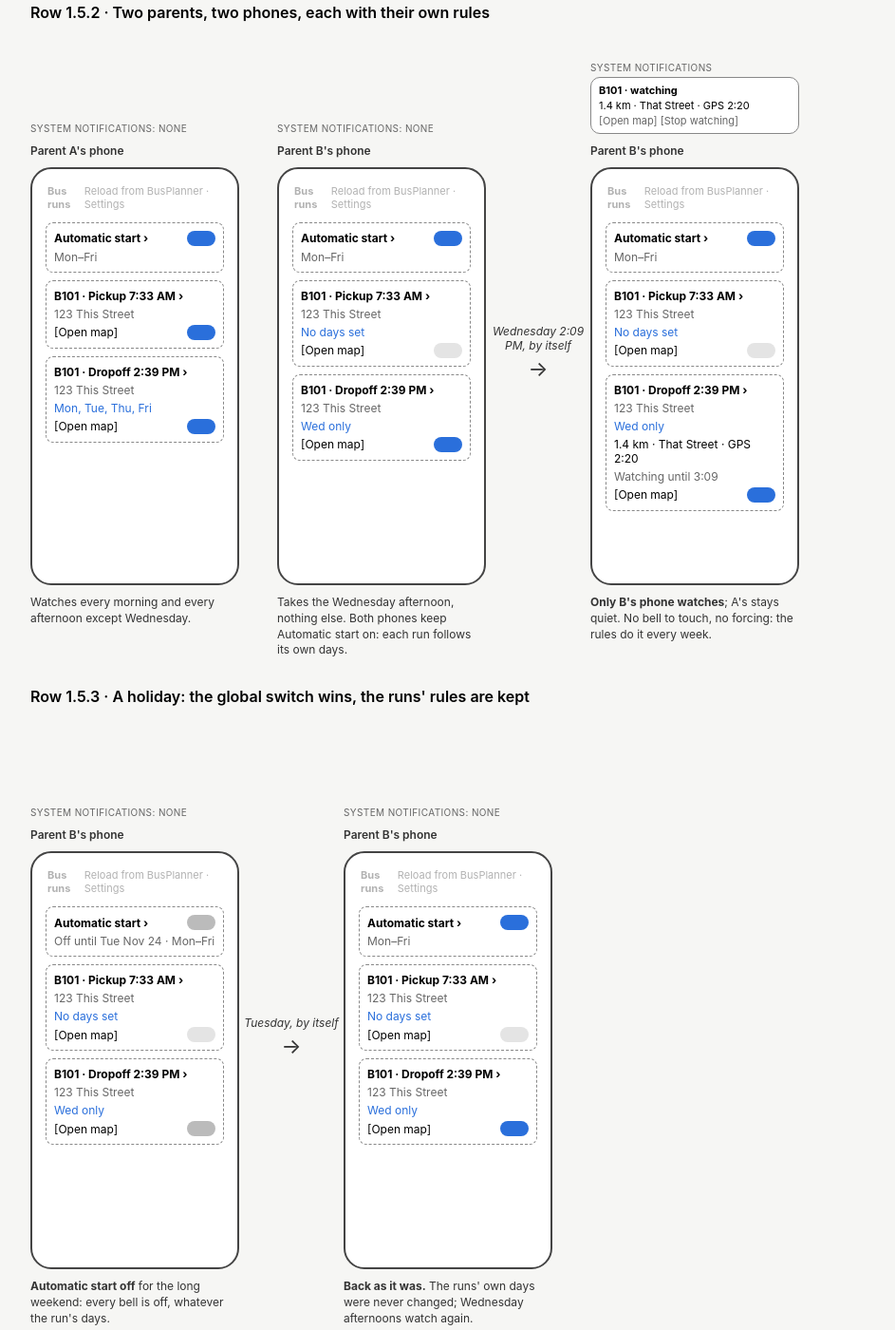
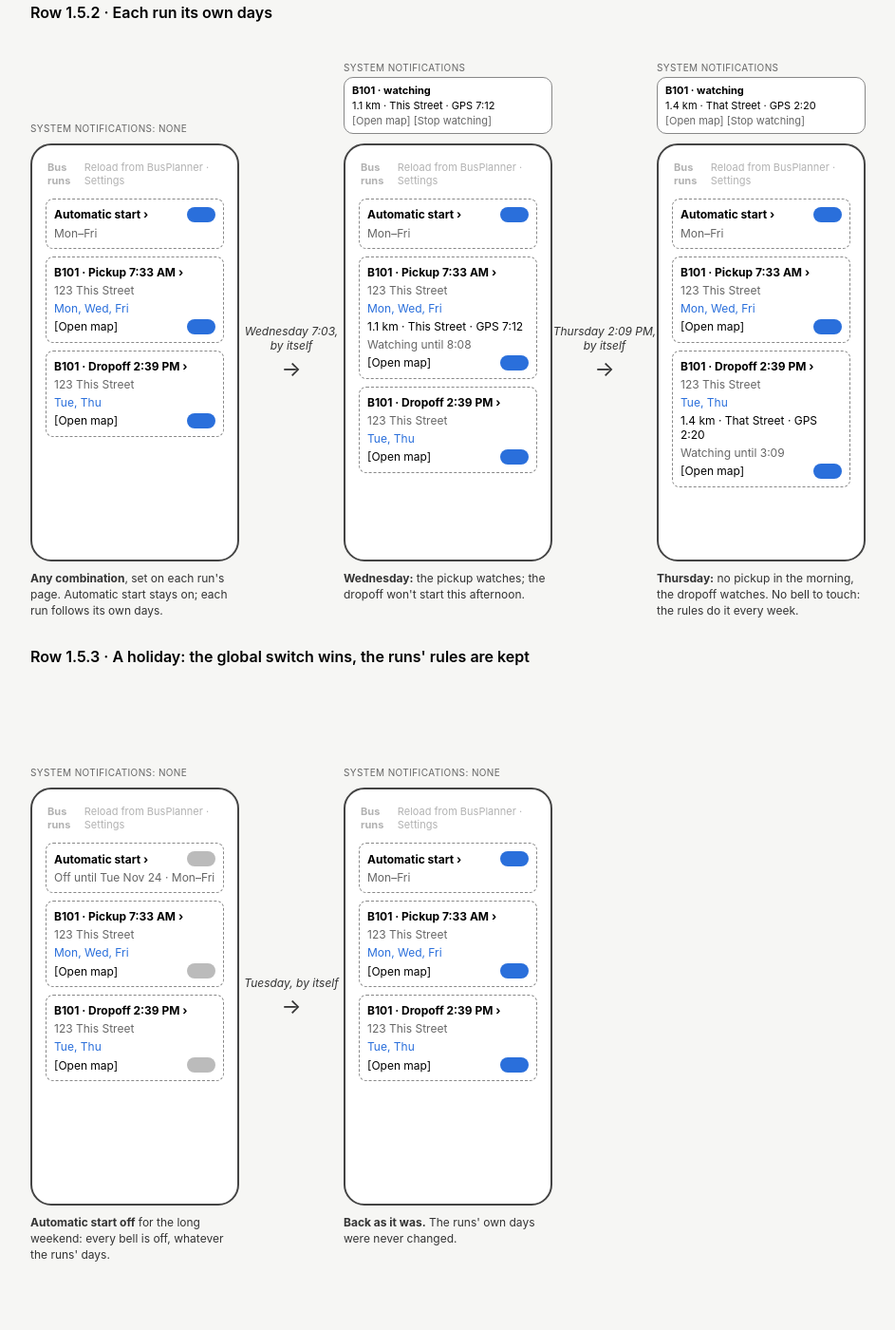
Before and after one commit to anderewrey/bus-tracker, a plain HTML site: page docs/ux/PerRun.dc.html in a window 1280 px wide. Shown: the part 803-2203 px from the top of the page at 95% size, without its empty margins (0-943 px from the left). Drawn offline with Linux system fonts and the light colour scheme; a script that the page names is missing.

Commit message:
Artboard 1.5: Row 1.5.2 shows any combination of days, no named parents
Co-Authored-By: Claude Opus 5.5 <noreply@anthropic.com>

```diff
--- a/docs/ux/PerRun.dc.html
+++ b/docs/ux/PerRun.dc.html
@@ -72,63 +72,63 @@ body{margin:0}
 <div class="cap"><b>Pickup never starts by itself</b>; its bell is greyed. The dropoff watches every school afternoon. <span class="new">Blue: proposed</span>, the run's own days shown on its card when they differ.</div>
 </div>
 </div>
-<div class="h2" style="margin-top:12px">Row 1.5.2 · Two parents, two phones, each with their own rules</div>
+<div class="h2" style="margin-top:12px">Row 1.5.2 · Each run its own days</div>
 <div style="display:flex;align-items:flex-start">
 <div class="col">
 <div class="nt"><span class="nl">System notifications: none</span></div>
-<span class="who">Parent A's phone</span><div class="ph">
+<div class="ph">
 <div class="hd"><b>Bus runs</b><span>Reload from BusPlanner · Settings</span></div>
 <div class="bx"><div class="row"><b>Automatic start ›</b><span class="sw"></span></div><span class="mut">Mon–Fri</span></div>
-<div class="bx"><b>B101 · Pickup 7:33 AM ›</b><span class="mut">123 This Street</span><div class="row"><span>[Open map]</span><span class="sw"></span></div></div>
-<div class="bx"><b>B101 · Dropoff 2:39 PM ›</b><span class="mut">123 This Street</span><span class="new">Mon, Tue, Thu, Fri</span><div class="row"><span>[Open map]</span><span class="sw"></span></div></div>
+<div class="bx"><b>B101 · Pickup 7:33 AM ›</b><span class="mut">123 This Street</span><span class="new">Mon, Wed, Fri</span><div class="row"><span>[Open map]</span><span class="sw"></span></div></div>
+<div class="bx"><b>B101 · Dropoff 2:39 PM ›</b><span class="mut">123 This Street</span><span class="new">Tue, Thu</span><div class="row"><span>[Open map]</span><span class="sw"></span></div></div>
 </div>
-<div class="cap">Watches every morning and every afternoon except Wednesday.</div>
+<div class="cap"><b>Any combination</b>, set on each run's page. Automatic start stays on; each run follows its own days.</div>
 </div>
-<div style="width:40px;flex-shrink:0"></div>
+<div class="ar"><i>Wednesday 7:03, by itself</i><span style="font-size:22px">→</span></div>
 <div class="col">
-<div class="nt"><span class="nl">System notifications: none</span></div>
-<span class="who">Parent B's phone</span><div class="ph">
+<div class="nt"><span class="nl">System notifications</span><div class="nb"><b>B101 · watching</b><span>1.1 km · This Street · GPS 7:12</span><span class="mut">[Open map] [Stop watching]</span></div></div>
+<div class="ph">
 <div class="hd"><b>Bus runs</b><span>Reload from BusPlanner · Settings</span></div>
 <div class="bx"><div class="row"><b>Automatic start ›</b><span class="sw"></span></div><span class="mut">Mon–Fri</span></div>
-<div class="bx"><b>B101 · Pickup 7:33 AM ›</b><span class="mut">123 This Street</span><span class="new">No days set</span><div class="row"><span>[Open map]</span><span class="sw na"></span></div></div>
-<div class="bx"><b>B101 · Dropoff 2:39 PM ›</b><span class="mut">123 This Street</span><span class="new">Wed only</span><div class="row"><span>[Open map]</span><span class="sw"></span></div></div>
+<div class="bx"><b>B101 · Pickup 7:33 AM ›</b><span class="mut">123 This Street</span><span class="new">Mon, Wed, Fri</span><span>1.1 km · This Street · GPS 7:12</span><span class="mut">Watching until 8:08</span><div class="row"><span>[Open map]</span><span class="sw"></span></div></div>
+<div class="bx"><b>B101 · Dropoff 2:39 PM ›</b><span class="mut">123 This Street</span><span class="new">Tue, Thu</span><div class="row"><span>[Open map]</span><span class="sw"></span></div></div>
 </div>
-<div class="cap">Takes the Wednesday afternoon, nothing else. Both phones keep Automatic start on: each run follows its own days.</div>
+<div class="cap"><b>Wednesday:</b> the pickup watches; the dropoff won't start this afternoon.</div>
 </div>
-<div class="ar"><i>Wednesday 2:09 PM, by itself</i><span style="font-size:22px">→</span></div>
+<div class="ar"><i>Thursday 2:09 PM, by itself</i><span style="font-size:22px">→</span></div>
 <div class="col">
 <div class="nt"><span class="nl">System notifications</span><div class="nb"><b>B101 · watching</b><span>1.4 km · That Street · GPS 2:20</span><span class="mut">[Open map] [Stop watching]</span></div></div>
-<span class="who">Parent B's phone</span><div class="ph">
+<div class="ph">
 <div class="hd"><b>Bus runs</b><span>Reload from BusPlanner · Settings</span></div>
 <div class="bx"><div class="row"><b>Automatic start ›</b><span class="sw"></span></div><span class="mut">Mon–Fri</span></div>
-<div class="bx"><b>B101 · Pickup 7:33 AM ›</b><span class="mut">123 This Street</span><span class="new">No days set</span><div class="row"><span>[Open map]</span><span class="sw na"></span></div></div>
-<div class="bx"><b>B101 · Dropoff 2:39 PM ›</b><span class="mut">123 This Street</span><span class="new">Wed only</span><span>1.4 km · That Street · GPS 2:20</span><span class="mut">Watching until 3:09</span><div class="row"><span>[Open map]</span><span class="sw"></span></div></div>
+<div class="bx"><b>B101 · Pickup 7:33 AM ›</b><span class="mut">123 This Street</span><span class="new">Mon, Wed, Fri</span><div class="row"><span>[Open map]</span><span class="sw"></span></div></div>
+<div class="bx"><b>B101 · Dropoff 2:39 PM ›</b><span class="mut">123 This Street</span><span class="new">Tue, Thu</span><span>1.4 km · That Street · GPS 2:20</span><span class="mut">Watching until 3:09</span><div class="row"><span>[Open map]</span><span class="sw"></span></div></div>
 </div>
-<div class="cap"><b>Only B's phone watches</b>; A's stays quiet. No bell to touch, no forcing: the rules do it every week.</div>
+<div class="cap"><b>Thursday:</b> no pickup in the morning, the dropoff watches. No bell to touch: the rules do it every week.</div>
 </div>
 </div>
 <div class="h2" style="margin-top:12px">Row 1.5.3 · A holiday: the global switch wins, the runs' rules are kept</div>
 <div style="display:flex;align-items:flex-start">
 <div class="col">
 <div class="nt"><span class="nl">System notifications: none</span></div>
-<span class="who">Parent B's phone</span><div class="ph">
+<div class="ph">
 <div class="hd"><b>Bus runs</b><span>Reload from BusPlanner · Settings</span></div>
 <div class="bx"><div class="row"><b>Automatic start ›</b><span class="sw off"></span></div><span class="mut">Off until Tue Nov 24 · Mon–Fri</span></div>
-<div class="bx"><b>B101 · Pickup 7:33 AM ›</b><span class="mut">123 This Street</span><span class="new">No days set</span><div class="row"><span>[Open map]</span><span class="sw na"></span></div></div>
-<div class="bx"><b>B101 · Dropoff 2:39 PM ›</b><span class="mut">123 This Street</span><span class="new">Wed only</span><div class="row"><span>[Open map]</span><span class="sw off"></span></div></div>
+<div class="bx"><b>B101 · Pickup 7:33 AM ›</b><span class="mut">123 This Street</span><span class="new">Mon, Wed, Fri</span><div class="row"><span>[Open map]</span><span class="sw off"></span></div></div>
+<div class="bx"><b>B101 · Dropoff 2:39 PM ›</b><span class="mut">123 This Street</span><span class="new">Tue, Thu</span><div class="row"><span>[Open map]</span><span class="sw off"></span></div></div>
 </div>
-<div class="cap"><b>Automatic start off</b> for the long weekend: every bell is off, whatever the run's days.</div>
+<div class="cap"><b>Automatic start off</b> for the long weekend: every bell is off, whatever the runs' days.</div>
 </div>
 <div class="ar"><i>Tuesday, by itself</i><span style="font-size:22px">→</span></div>
 <div class="col">
 <div class="nt"><span class="nl">System notifications: none</span></div>
-<span class="who">Parent B's phone</span><div class="ph">
+<div class="ph">
 <div class="hd"><b>Bus runs</b><span>Reload from BusPlanner · Settings</span></div>
 <div class="bx"><div class="row"><b>Automatic start ›</b><span class="sw"></span></div><span class="mut">Mon–Fri</span></div>
-<div class="bx"><b>B101 · Pickup 7:33 AM ›</b><span class="mut">123 This Street</span><span class="new">No days set</span><div class="row"><span>[Open map]</span><span class="sw na"></span></div></div>
-<div class="bx"><b>B101 · Dropoff 2:39 PM ›</b><span class="mut">123 This Street</span><span class="new">Wed only</span><div class="row"><span>[Open map]</span><span class="sw"></span></div></div>
+<div class="bx"><b>B101 · Pickup 7:33 AM ›</b><span class="mut">123 This Street</span><span class="new">Mon, Wed, Fri</span><div class="row"><span>[Open map]</span><span class="sw"></span></div></div>
+<div class="bx"><b>B101 · Dropoff 2:39 PM ›</b><span class="mut">123 This Street</span><span class="new">Tue, Thu</span><div class="row"><span>[Open map]</span><span class="sw"></span></div></div>
 </div>
-<div class="cap"><b>Back as it was.</b> The runs' own days were never changed; Wednesday afternoons watch again.</div>
+<div class="cap"><b>Back as it was.</b> The runs' own days were never changed.</div>
 </div>
 </div>
 </div>
```
